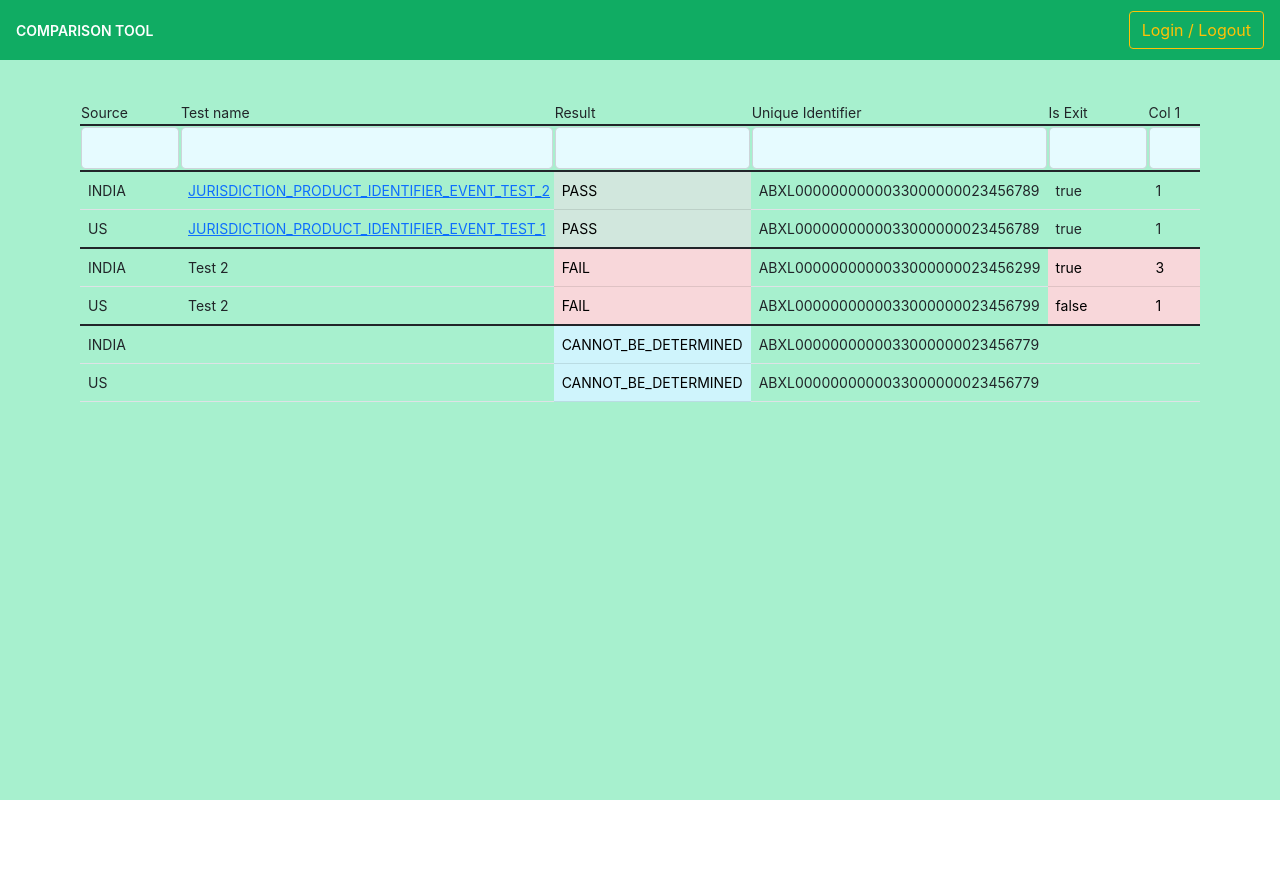
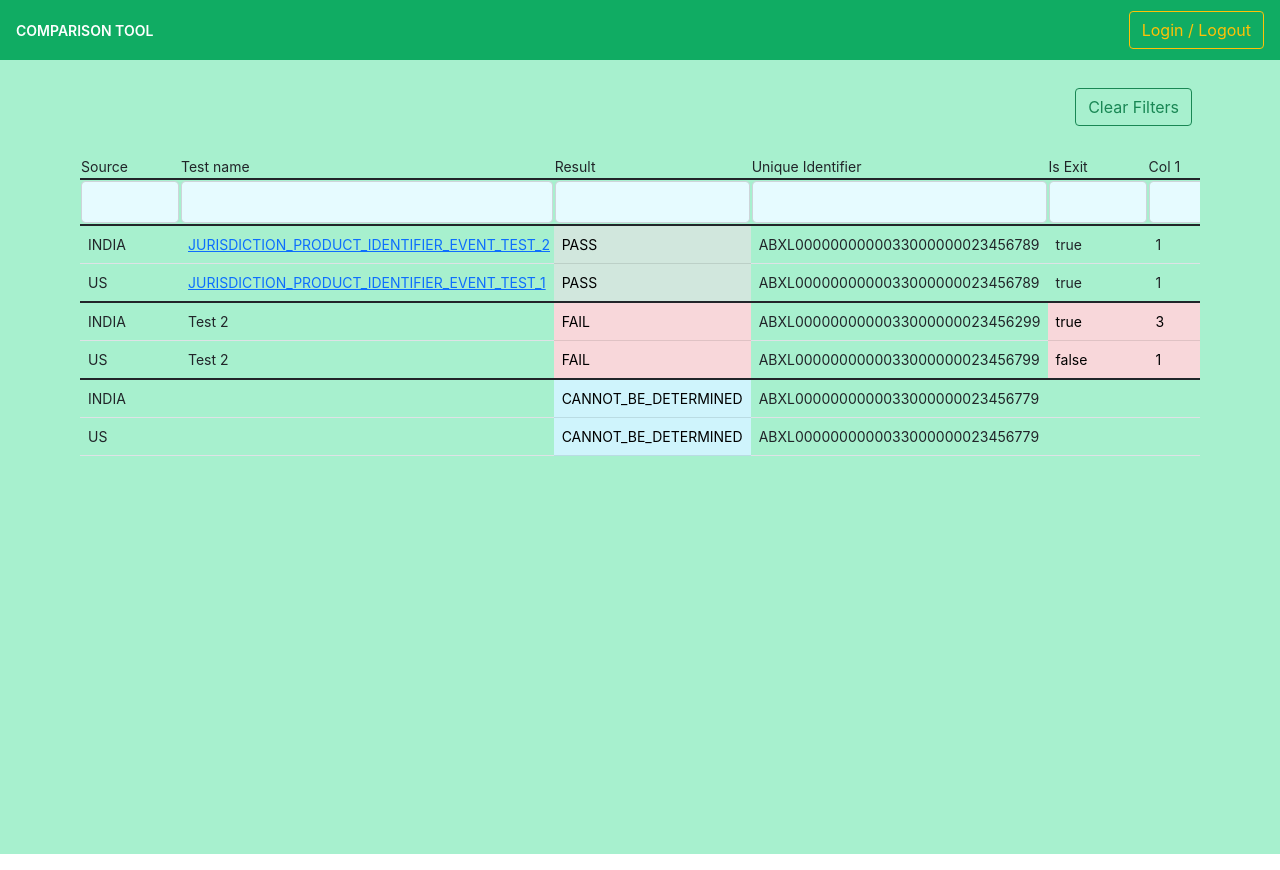
Before and after one commit to pks9862728888/angular-container-demo-helm, an Angular app: page / in a window 1280 px wide. Before the commit the page ends 800 px from the top, so only its background shows below. Built offline with nearby package versions, Linux system fonts and the light colour scheme.

Commit message:
Added emitting of clear filter event from parent to child

```diff
--- a/src/app/app.component.css
+++ b/src/app/app.component.css
@@ -48,7 +48,7 @@ p {
 
 .main-content {
     background-color: #a7f0ce;
-    height: 100vh;
+    height: 100%;
 }
 
 .table {
--- a/src/app/recon-result/recon-result.component.css
+++ b/src/app/recon-result/recon-result.component.css
@@ -1,3 +1,10 @@
+.table-controls {
+    display: flex;
+    flex-wrap: inherit;
+    align-items: center;
+    justify-content: space-between;
+}
+
 .recon-result {
     width: calc(100vw - 10rem);
     height: calc(100vh - 10rem);
--- a/src/app/recon-result/recon-result.component.html
+++ b/src/app/recon-result/recon-result.component.html
@@ -1,3 +1,9 @@
+<div class="table-controls">
+    <div></div>
+    <div class="d-flex">
+        <button class="btn btn-outline-success" (click)="clearDataFilter()">Clear Filters</button>
+    </div>
+</div>
 <div class="recon-result">
-    <app-table [data]="data"></app-table>
+    <app-table [data]="data" [onClearDataFilterClick]="clearDataFilterSubject.asObservable()"></app-table>
 </div>
--- a/src/app/recon-result/recon-result.component.ts
+++ b/src/app/recon-result/recon-result.component.ts
@@ -1,4 +1,5 @@
 import { Component, OnInit } from '@angular/core';
+import { Subject } from 'rxjs';
 import { TableDataI } from '../table/table-data';
 import { ReconResultDataI } from './recon-result-data'
 
@@ -12,15 +13,21 @@ export class ReconResultComponent implements OnInit {
   responseData: ReconResultDataI;
   data: TableDataI;
   dataFilter: string = 'CO';
+  clearDataFilterSubject: Subject<void>;
 
   constructor() {
     this.responseData = this.getEmptyResponseData();
     this.data = this.getEmptyDataNode();
+    this.clearDataFilterSubject = new Subject<void>();
   }
 
   ngOnInit(): void {
     this.responseData = this.getData();
     this.filterData(this.dataFilter);
+  }
+
+  clearDataFilter() {
+    this.clearDataFilterSubject.next();
   }
 
   getData(): ReconResultDataI {
--- a/src/app/table/table-data.ts
+++ b/src/app/table/table-data.ts
@@ -1,6 +1,7 @@
 export interface TableDataI {
     columns: Array<String>,
     data: Array<DataNodeI>,
+    filteredData?: Array<DataNodeI>,
     testNameColIdx: number,
     resultColIdx: number,
     errors: Array<String>
--- a/src/app/table/table.component.html
+++ b/src/app/table/table.component.html
@@ -3,9 +3,11 @@
         <td *ngFor="let col of data.columns" class="column">{{ col }}</td>
     </thead>
     <thead>
-        <td *ngFor="let col of data.columns"><input type="text" class="form-control input" /></td>
+        <td *ngFor="let col of data.columns; let idx=index;">
+            <input type="text" class="form-control input" (keyup)="applyFilter($event, idx)"  />
+        </td>
     </thead>
-    <tbody *ngFor="let rowGroup of data.data">
+    <tbody *ngFor="let rowGroup of data.filteredData">
             <tr>
                 <td *ngFor="let node1Data of rowGroup.node1Data; let idx=index;"
                     class="column"
--- a/src/app/table/table.component.ts
+++ b/src/app/table/table.component.ts
@@ -1,4 +1,5 @@
-import { Component, Input } from '@angular/core';
+import { Component, Input, OnDestroy, OnInit } from '@angular/core';
+import { Observable, Subscription } from 'rxjs';
 import { ReconResultEnum } from './recon-result-enum';
 import { TableDataI } from './table-data';
 
@@ -7,18 +8,26 @@ import { TableDataI } from './table-data';
   templateUrl: './table.component.html',
   styleUrls: ['./table.component.css']
 })
-export class TableComponent {
+export class TableComponent implements OnInit, OnDestroy {
 
   @Input() data: TableDataI;
+  private clearDataFilterEventSubscription: Subscription;
+  @Input() onClearDataFilterClick: Observable<void>;
 
   constructor() {
-    this.data = {
-      columns: [],
-      data: [],
-      resultColIdx: 2,
-      testNameColIdx: 1,
-      errors: [],
-      missingColIdxList: []
+    this.data = this.getEmptyDataObj();
+    this.clearDataFilterEventSubscription = new Subscription();
+    this.onClearDataFilterClick = new Observable();
+  }
+
+  ngOnInit(): void {
+    this.clearFilter();
+    this.clearDataFilterEventSubscription = this.onClearDataFilterClick.subscribe(() => this.clearFilter());
+  }
+
+  ngOnDestroy(): void {
+    if (!this.clearDataFilterEventSubscription.closed) {
+      this.clearDataFilterEventSubscription.unsubscribe();
     }
   }
 
@@ -38,7 +47,29 @@ export class TableComponent {
     return '';
   }
 
+  applyFilter(query: any, idx: Number) {
+    let keyword: string = query.target.value;
+    this.data.filteredData = this.data.filteredData?.filter(d =>
+      d.node1Data[+idx].includes(keyword) || d.node2Data[+idx].includes(keyword)
+    );
+  }
+
+  clearFilter() {
+    this.data.filteredData = this.data.data.filter(d => true);
+  }
+
   isEmpty(ticketUrl: string) {
     return ticketUrl.length == 0;
   }
+
+  getEmptyDataObj(): TableDataI {
+    return {
+      columns: [],
+      data: [],
+      resultColIdx: 2,
+      testNameColIdx: 1,
+      errors: [],
+      missingColIdxList: []
+    };
+  }
 }
```
